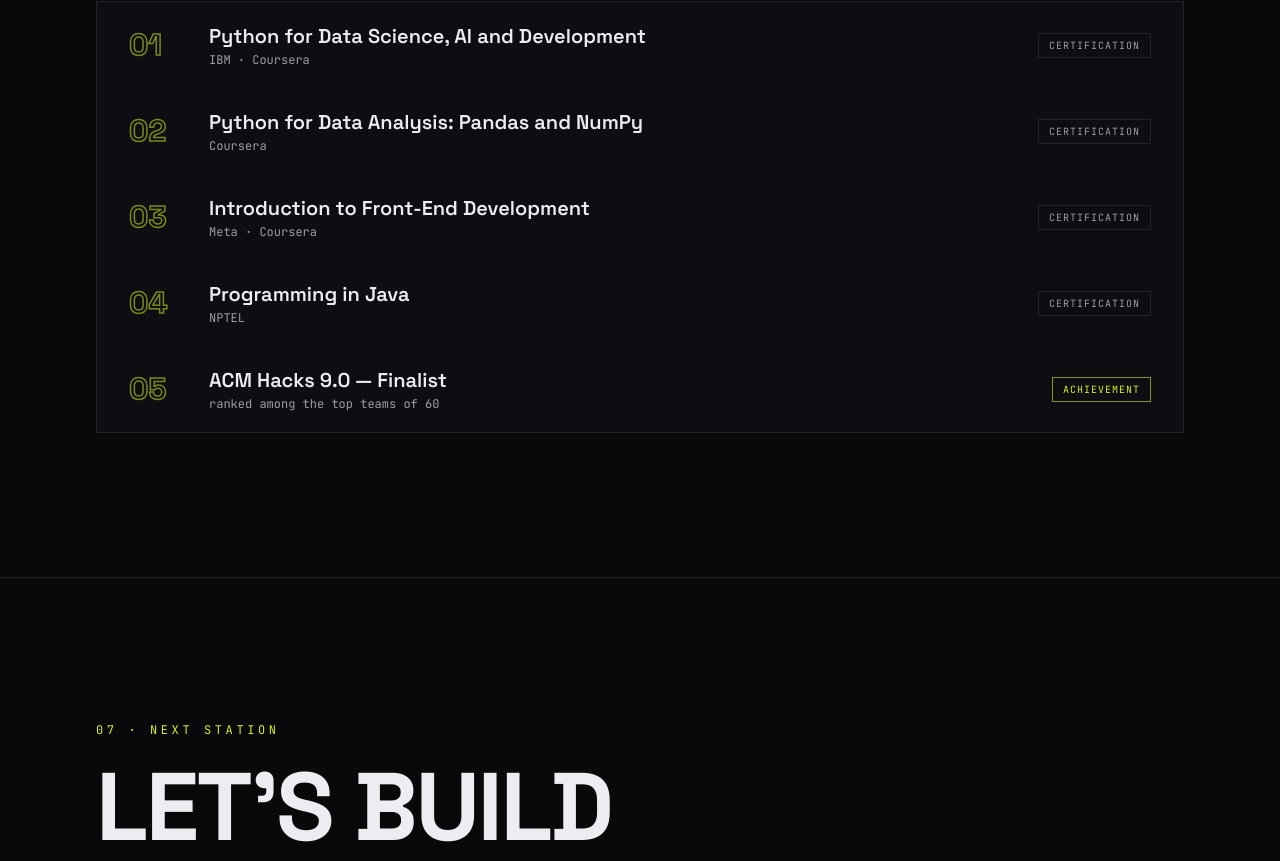
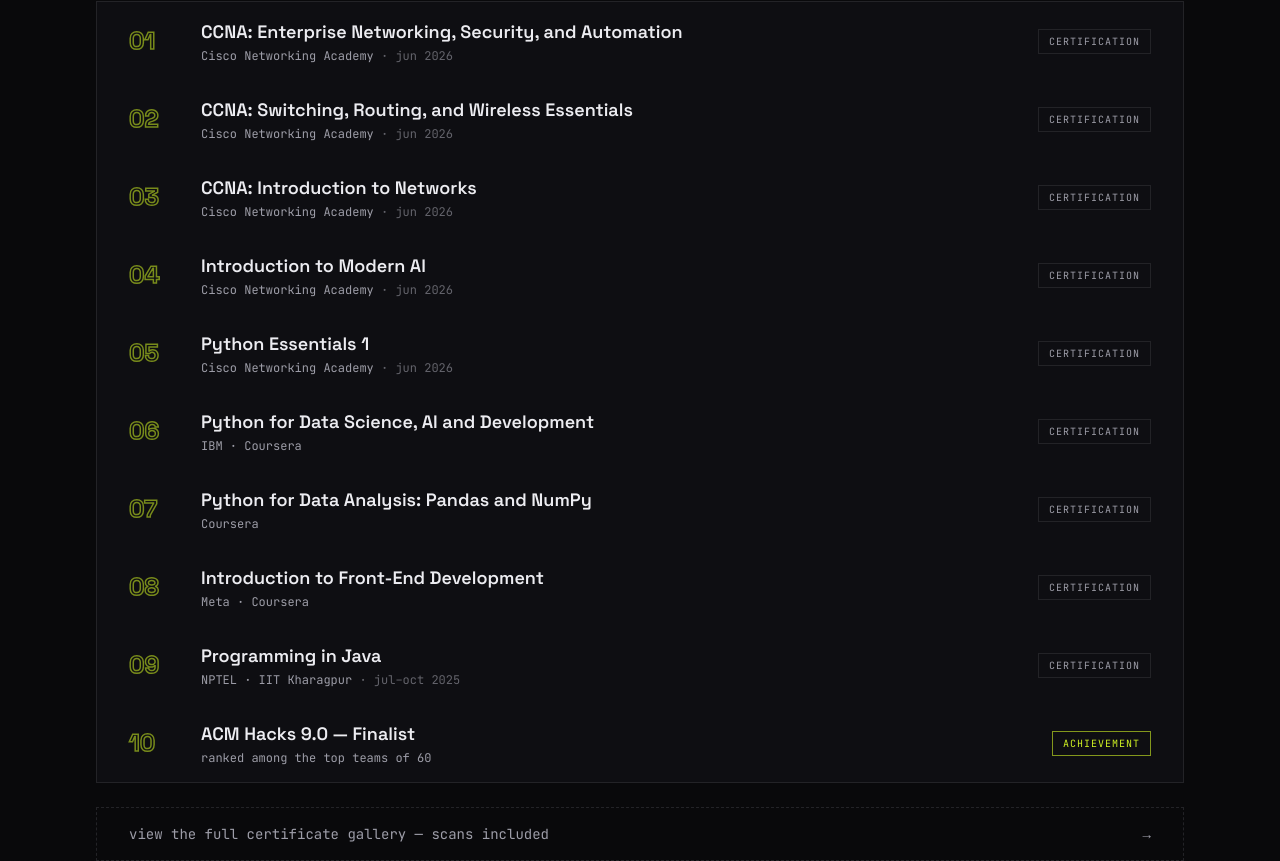
Before and after one commit to adityasx69/portfolio, a React (Vite) app: page / in a window 1280 px wide. Shown: the part 5579-6440 px from the top of the page. Built offline with nearby package versions, Linux system fonts and the light colour scheme; no server answers.

Commit message:
feat: update certifications with gallery link and all 10 certs

```diff
--- a/src/components/Certifications.jsx
+++ b/src/components/Certifications.jsx
@@ -1,37 +1,5 @@
 import Reveal, { SectionHeading } from "./Reveal.jsx";
-
-const CERTS = [
-  {
-    n: "01",
-    name: "Python for Data Science, AI and Development",
-    issuer: "IBM · Coursera",
-    tag: "certification",
-  },
-  {
-    n: "02",
-    name: "Python for Data Analysis: Pandas and NumPy",
-    issuer: "Coursera",
-    tag: "certification",
-  },
-  {
-    n: "03",
-    name: "Introduction to Front-End Development",
-    issuer: "Meta · Coursera",
-    tag: "certification",
-  },
-  {
-    n: "04",
-    name: "Programming in Java",
-    issuer: "NPTEL",
-    tag: "certification",
-  },
-  {
-    n: "05",
-    name: "ACM Hacks 9.0 — Finalist",
-    issuer: "ranked among the top teams of 60",
-    tag: "achievement",
-  },
-];
+import { CERTS } from "../data/certs.js";
 
 export default function Certifications() {
   return (
@@ -40,16 +8,22 @@ export default function Certifications() {
 
       <div className="border border-line bg-panel/90 backdrop-blur-md">
         {CERTS.map((c, i) => (
-          <Reveal key={c.n} delay={i * 0.06}>
-            <div className="group flex flex-col gap-2 border-b border-line px-6 py-5 transition-colors last:border-b-0 hover:bg-acid/[0.04] sm:flex-row sm:items-center sm:gap-6 md:px-8">
-              <span className="text-outline-acid font-display text-2xl font-bold sm:w-14 md:text-3xl">
-                {c.n}
+          <Reveal key={c.id} delay={Math.min(i * 0.05, 0.25)}>
+            <a
+              href="/certificates"
+              className="group flex flex-col gap-1.5 border-b border-line px-6 py-4 transition-colors last:border-b-0 hover:bg-acid/[0.04] sm:flex-row sm:items-center sm:gap-6 md:px-8"
+            >
+              <span className="text-outline-acid font-display text-xl font-bold sm:w-12 md:text-2xl">
+                {String(i + 1).padStart(2, "0")}
               </span>
               <div className="flex-1">
-                <h3 className="font-display text-lg font-semibold text-bone transition-colors group-hover:text-acid md:text-xl">
+                <h3 className="font-display text-base font-semibold text-bone transition-colors group-hover:text-acid md:text-lg">
                   {c.name}
                 </h3>
-                <p className="mt-0.5 font-mono text-xs text-fog">{c.issuer}</p>
+                <p className="mt-0.5 font-mono text-xs text-fog">
+                  {c.issuer}
+                  {c.date && <span className="text-fog/60"> · {c.date}</span>}
+                </p>
               </div>
               <span
                 className={`self-start border px-2.5 py-1 font-mono text-[10px] uppercase tracking-widest sm:self-center ${
@@ -60,10 +34,20 @@ export default function Certifications() {
               >
                 {c.tag}
               </span>
-            </div>
+            </a>
           </Reveal>
         ))}
       </div>
+
+      <Reveal delay={0.15}>
+        <a
+          href="/certificates"
+          className="group mt-6 flex items-center justify-between border border-dashed border-line px-6 py-4 font-mono text-sm text-fog transition-colors hover:border-acid/60 hover:text-acid md:px-8"
+        >
+          <span>view the full certificate gallery — scans included</span>
+          <span className="transition-transform duration-300 group-hover:translate-x-1.5">→</span>
+        </a>
+      </Reveal>
     </section>
   );
 }
```
